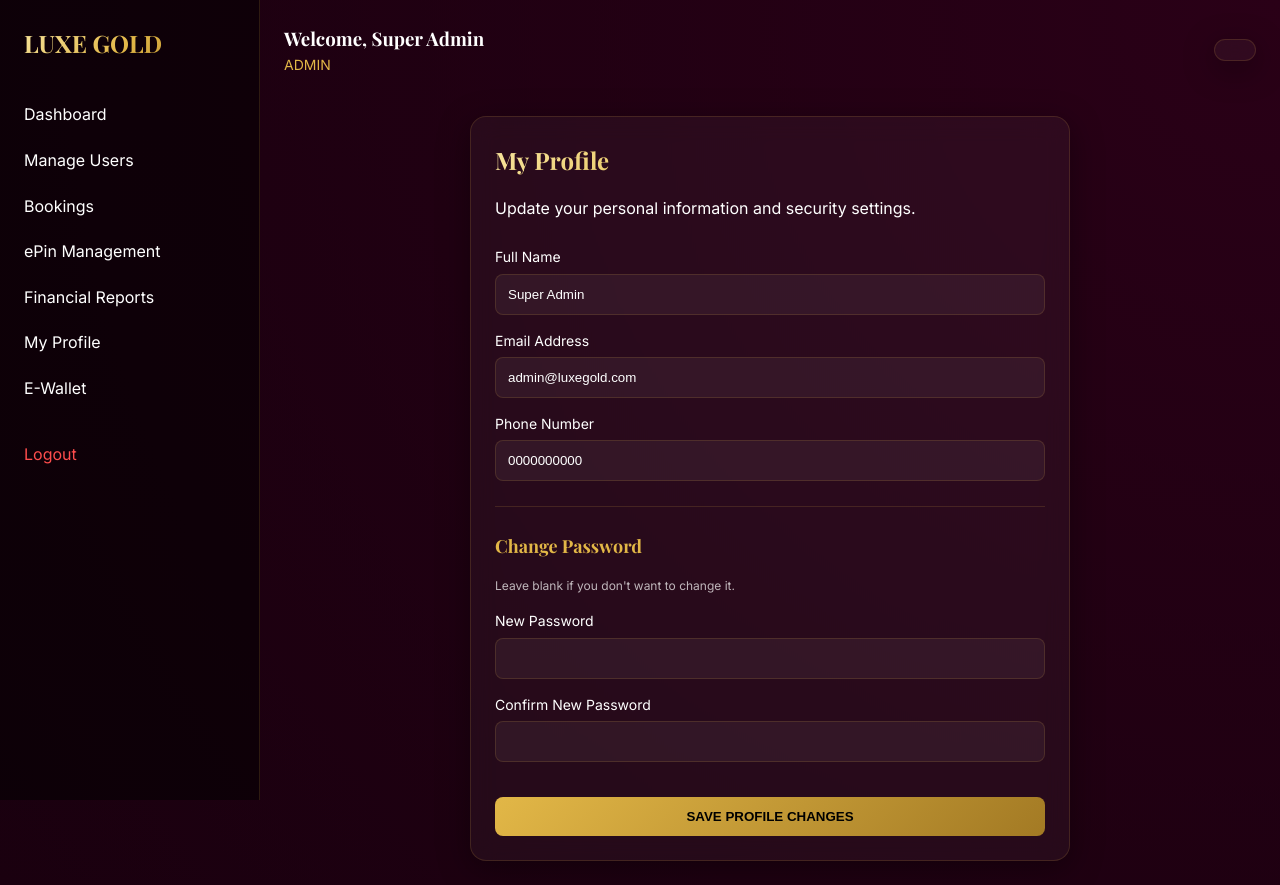
After one commit to priyeshdaspookulangara/gb, a PHP site: page /dashboards/profile.php in a window 1280 px wide. The commit adds this page. Run offline with PHP 8.4, Linux system fonts and the light colour scheme; a user stored in the database is signed in; data comes from the database, SQL or seed files in the repository; some libraries are stand-ins or nearby versions.

Commit message:
Final Complete Gold Bullion MLM System
- Implemented full database schema with Closure Table for network tree.
- Developed 8-level unilevel commission engine and 10-month salary processor.
- Built customer maturity tracker with phased voucher redemptions.
- Added dual payment options: Payment Gateway (mock) and ePin activation.
- Created Admin financial reports and ePin management.
- Implemented user profile editing and password updates.
- Secured system with CSRF protection, role whitelisting, and PDO.
- Handled MySQL reserved keyword compatibility (`rank`, `level`).
- Provided comprehensive seed data and README documentation.

Co-authored-by: priyeshdaspookulangara <216598157+priyeshdaspookulangara@users.noreply.github.com>

```diff
--- /dev/null
+++ b/dashboards/profile.php
@@ -0,0 +1,103 @@
+<?php
+// dashboards/profile.php
+require_once '../config/db.php';
+require_once '../auth/auth_helper.php';
+require_login();
+
+$user_id = $_SESSION['user_id'];
+$message = '';
+$error = '';
+
+if ($_SERVER['REQUEST_METHOD'] === 'POST') {
+    check_csrf();
+
+    $full_name = $_POST['full_name'] ?? '';
+    $email = $_POST['email'] ?? '';
+    $phone = $_POST['phone'] ?? '';
+    $new_password = $_POST['new_password'] ?? '';
+    $confirm_password = $_POST['confirm_password'] ?? '';
+
+    try {
+        $pdo->beginTransaction();
+
+        // 1. Update basic info
+        $stmt = $pdo->prepare("UPDATE users SET full_name = ?, email = ?, phone = ? WHERE id = ?");
+        $stmt->execute([$full_name, $email, $phone, $user_id]);
+
+        // 2. Handle password update
+        if (!empty($new_password)) {
+            if ($new_password !== $confirm_password) {
+                throw new Exception("Passwords do not match.");
+            }
+            $hashed = password_hash($new_password, PASSWORD_DEFAULT);
+            $stmt = $pdo->prepare("UPDATE users SET password = ? WHERE id = ?");
+            $stmt->execute([$hashed, $user_id]);
+        }
+
+        $pdo->commit();
+        $_SESSION['full_name'] = $full_name; // Update session
+        $message = "Profile updated successfully!";
+    } catch (Exception $e) {
+        if ($pdo->inTransaction()) $pdo->rollBack();
+        $error = $e->getMessage();
+    }
+}
+
+// Fetch current data
+$stmt = $pdo->prepare("SELECT * FROM users WHERE id = ?");
+$stmt->execute([$user_id]);
+$user = $stmt->fetch();
+
+require_once '../layouts/header.php';
+?>
+
+<div class="glass-card" style="max-width: 600px; margin: 0 auto;">
+    <h2 class="gold-gradient-text">My Profile</h2>
+    <p>Update your personal information and security settings.</p>
+
+    <?php if ($message): ?><p style="color: #4dff4d; margin-top: 15px;"><?php echo $message; ?></p><?php endif; ?>
+    <?php if ($error): ?><p style="color: #ff4d4d; margin-top: 15px;"><?php echo $error; ?></p><?php endif; ?>
+
+    <form method="POST" style="margin-top: 25px;">
+        <?php csrf_input(); ?>
+
+        <div style="margin-bottom: 15px;">
+            <label style="display: block; font-size: 14px; margin-bottom: 5px;">Full Name</label>
+            <input type="text" name="full_name" value="<?php echo htmlspecialchars($user['full_name']); ?>" required
+                   style="width: 100%; background: rgba(255,255,255,0.05); border: 1px solid var(--glass-border); color: white; padding: 12px; border-radius: 8px;">
+        </div>
+
+        <div style="margin-bottom: 15px;">
+            <label style="display: block; font-size: 14px; margin-bottom: 5px;">Email Address</label>
+            <input type="email" name="email" value="<?php echo htmlspecialchars($user['email']); ?>" required
+                   style="width: 100%; background: rgba(255,255,255,0.05); border: 1px solid var(--glass-border); color: white; padding: 12px; border-radius: 8px;">
+        </div>
+
+        <div style="margin-bottom: 15px;">
+            <label style="display: block; font-size: 14px; margin-bottom: 5px;">Phone Number</label>
+            <input type="text" name="phone" value="<?php echo htmlspecialchars($user['phone']); ?>" required
+                   style="width: 100%; background: rgba(255,255,255,0.05); border: 1px solid var(--glass-border); color: white; padding: 12px; border-radius: 8px;">
+        </div>
+
+        <hr style="border: 0; border-top: 1px solid var(--glass-border); margin: 25px 0;">
+
+        <h3 class="gold-text" style="font-size: 18px; margin-bottom: 15px;">Change Password</h3>
+        <p style="font-size: 12px; opacity: 0.7; margin-bottom: 15px;">Leave blank if you don't want to change it.</p>
+
+        <div style="margin-bottom: 15px;">
+            <label style="display: block; font-size: 14px; margin-bottom: 5px;">New Password</label>
+            <input type="password" name="new_password"
+                   style="width: 100%; background: rgba(255,255,255,0.05); border: 1px solid var(--glass-border); color: white; padding: 12px; border-radius: 8px;">
+        </div>
+
+        <div style="margin-bottom: 15px;">
+            <label style="display: block; font-size: 14px; margin-bottom: 5px;">Confirm New Password</label>
+            <input type="password" name="confirm_password"
+                   style="width: 100%; background: rgba(255,255,255,0.05); border: 1px solid var(--glass-border); color: white; padding: 12px; border-radius: 8px;">
+        </div>
+
+        <button type="submit" class="btn-gold" style="width: 100%; margin-top: 20px;">Save Profile Changes</button>
+    </form>
+</div>
+
+<?php require_once '../layouts/footer.php'; ?>
--- a/layouts/header.php
+++ b/layouts/header.php
@@ -24,6 +24,7 @@ require_login();
                     <li style="margin-bottom: 20px;"><a href="admin_epins.php" style="color: white; text-decoration: none;">ePin Management</a></li>
                     <li style="margin-bottom: 20px;"><a href="admin_reports.php" style="color: white; text-decoration: none;">Financial Reports</a></li>
                 <?php endif; ?>
+                <li style="margin-bottom: 20px;"><a href="profile.php" style="color: white; text-decoration: none;">My Profile</a></li>
                 <?php if ($_SESSION['role'] === 'promoter'): ?>
                     <li style="margin-bottom: 20px;"><a href="network.php" style="color: white; text-decoration: none;">My Network</a></li>
                 <?php endif; ?>
```
